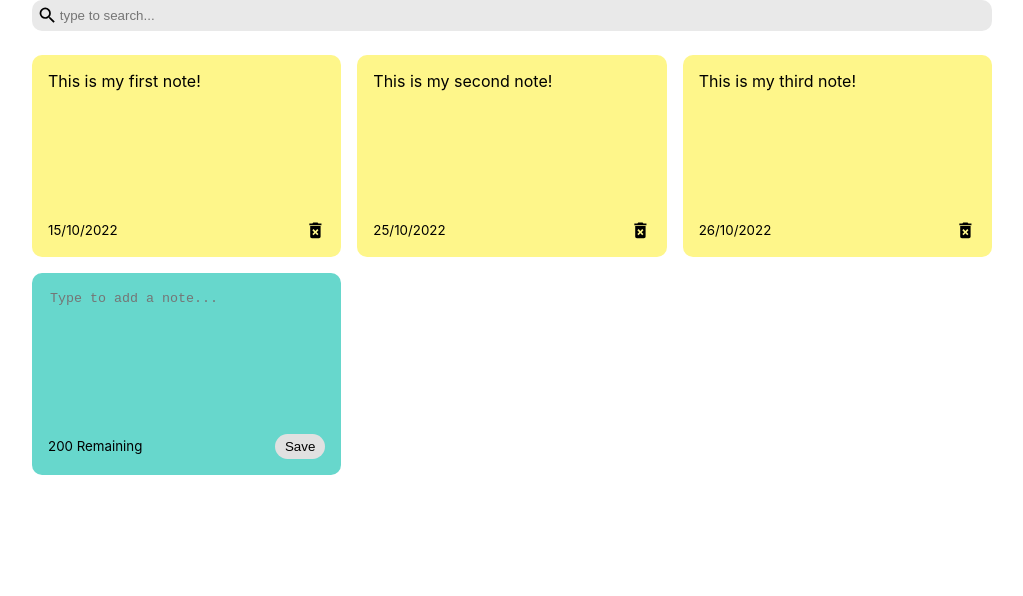
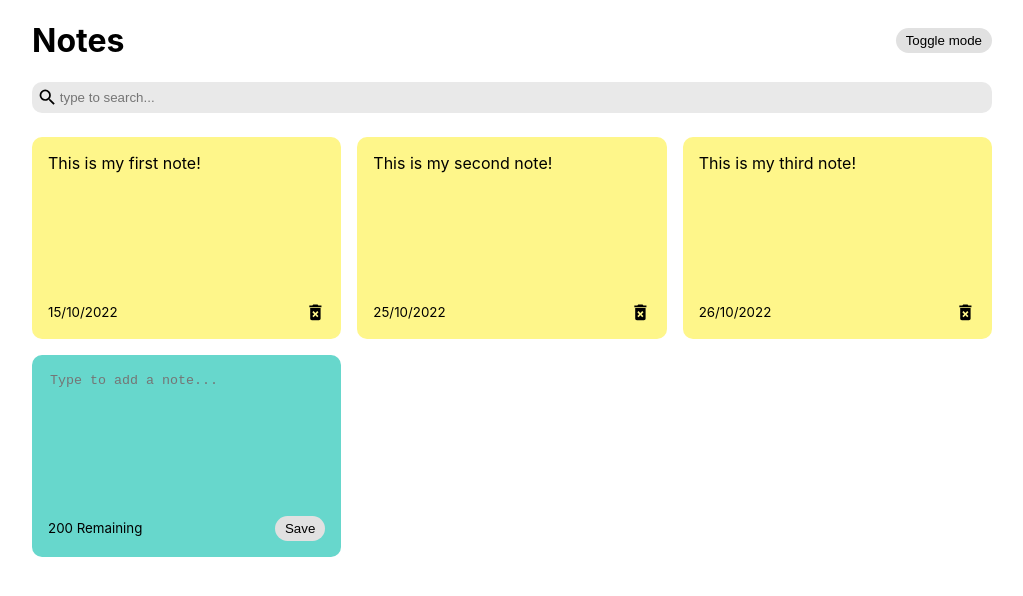
Before and after one commit to Texterly/Notes, a React (Create React App) app: page / in a window 1280 px wide. Shown: the top 596 px of the page, without its empty margins (128-1151 px from the left). Built offline with nearby package versions, Linux system fonts and the light colour scheme.

Commit message:
added Dark mode

```diff
--- a/src/App.jsx
+++ b/src/App.jsx
@@ -2,6 +2,7 @@
 import { nanoid } from 'nanoid';
 import NodeList from './components/NodeList';
 import Search from './components/Search';
+import Header from './components/Header';
 
 function App() {
   const [notes, setNotes] = useState([{
@@ -22,6 +23,8 @@
 
   const [searchText, setSearchText] = useState('');
 
+  const [darkMode, setDarkMode] = useState(false);
+
   const addNote = (text) => {
     const date = new Date();
     const newNote = {
@@ -39,7 +42,9 @@
   };
 
   return (
+    <div className={`${darkMode && 'dark-mode'}`}>
       <div className="container">
+        <Header handleToggleDarkMode={setDarkMode} />
         <Search handleSearchNote={setSearchText} />
         <NodeList
           notes={notes.filter((note) => note.text.toLocaleLowerCase().includes(searchText))}
@@ -47,6 +52,7 @@
           handleDeleteNote={deleteNote}
         />
       </div>
+    </div>
   );
 }
 
--- /dev/null
+++ b/src/components/Header.jsx
@@ -0,0 +1,18 @@
+import React from 'react';
+
+function Header({ handleToggleDarkMode }) {
+  return (
+    <div className="header">
+      <h1>Notes</h1>
+      <button
+        onClick={() => handleToggleDarkMode((prevDarkMode) => !prevDarkMode)}
+        className="save"
+        type="button"
+      >
+        Toggle mode
+      </button>
+    </div>
+  );
+}
+
+export default Header;
--- a/src/index.css
+++ b/src/index.css
@@ -12,12 +12,27 @@
     monospace;
 }
 
+.header {
+  display: flex;
+  align-items: center;
+  justify-content: space-between;
+}
+
+.dark-mode {
+  background-color: black;
+}
+
+.dark-mode h1 {
+  color: white;
+}
+
 .container {
   max-width: 960px;
   margin-left: auto;
   margin-right: auto;
   padding-left: 15px;
   padding-right: 15px;
+  min-height: 100vh;
 }
 
 .notes-list {
```
Lines whose indentation alone changed are shown as unchanged.
